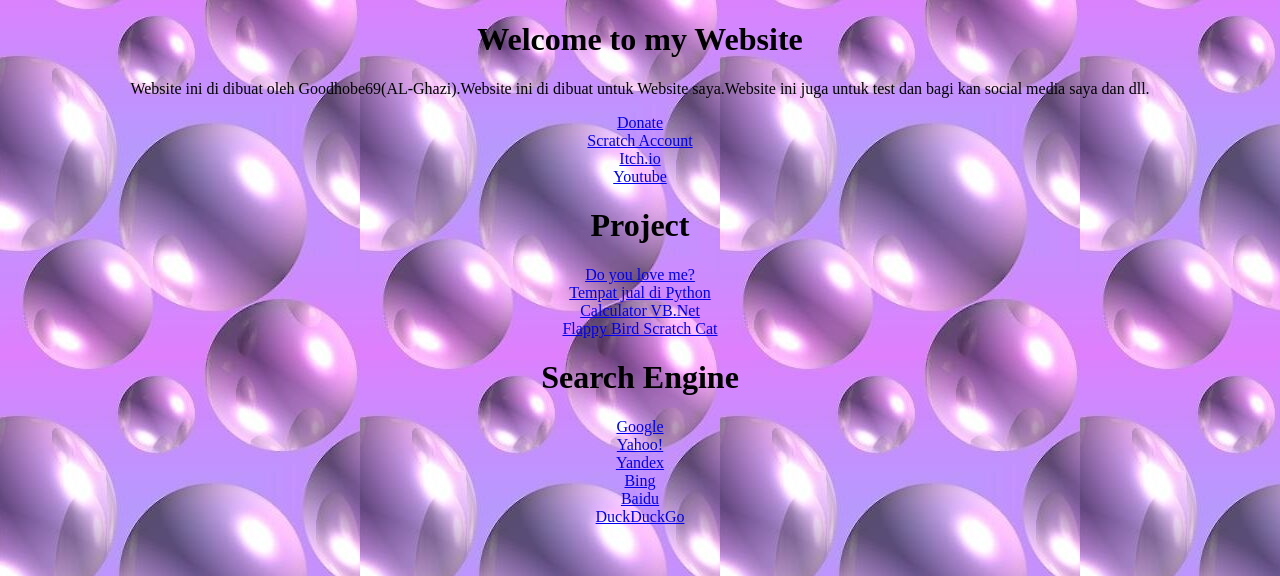
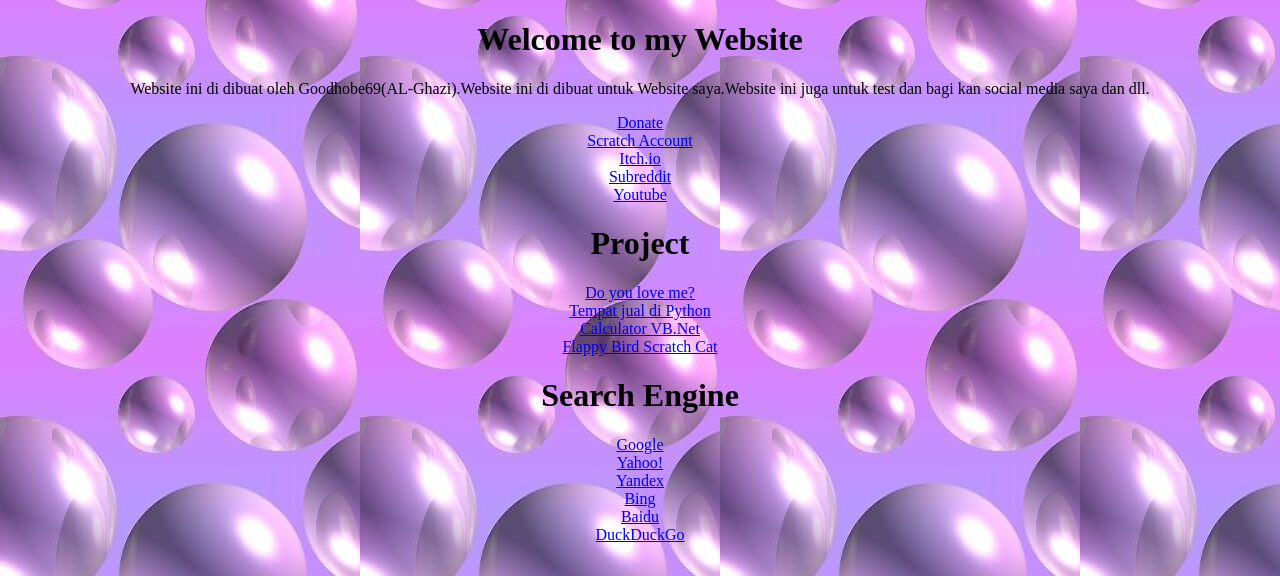
Before and after one commit to Goodhobe69/goodhobe69.github.io, a plain HTML site: page index.html in a window 1280 px wide. Shown: the top 576 px of the page. Drawn offline with Linux system fonts and the light colour scheme.

Commit message:
Update index.html

```diff
--- a/index.html
+++ b/index.html
@@ -23,6 +23,8 @@
 <a href="https://scratch.mit.edu/users/AL-Ghazi">Scratch Account</a>
 <br>
 <a href="https://goodhobe69.itch.io">Itch.io</a>
+<br>
+<a href="https://www.reddit.com/r/Goodhobe69">Subreddit</a>
 <br>
 <a href="https://www.youtube.com/@Goodhobe69">Youtube</a>
 
```
